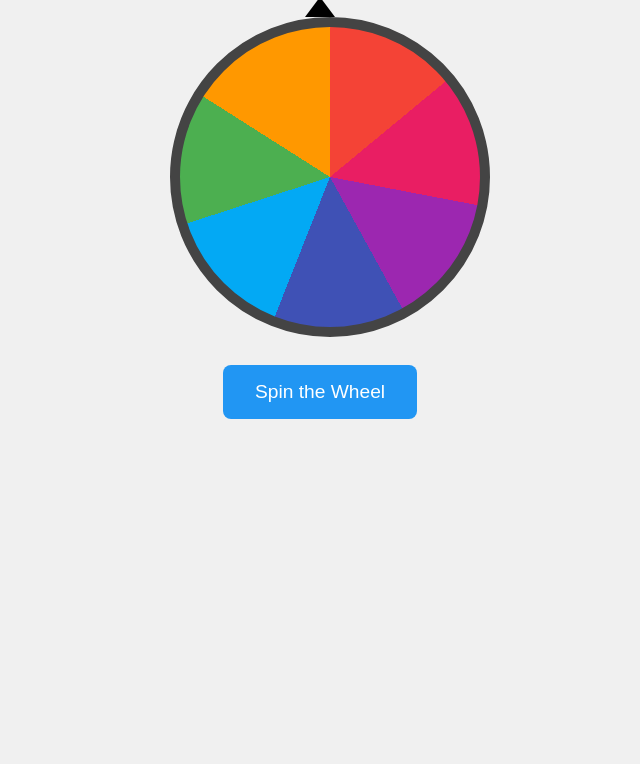
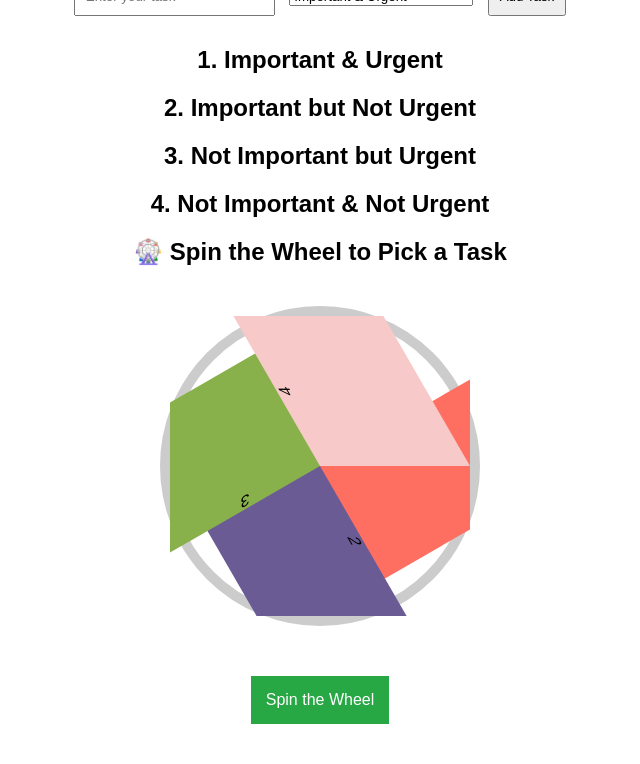
Before and after one commit to mahendrakanyal/decision_making, a plain HTML site: page index.html in a window 1280 px wide. Shown: the part 114-878 px from the top of the page, without its empty margins (320-960 px from the left). Before the commit the page ends 800 px from the top, so only its background shows below. Drawn offline with Linux system fonts and the light colour scheme.

Commit message:
enhanced page

```diff
--- a/index.html
+++ b/index.html
@@ -1,110 +1,128 @@
 <!DOCTYPE html>
 <html lang="en">
 <head>
-  <meta charset="UTF-8" />
-  <meta name="viewport" content="width=device-width, initial-scale=1.0"/>
-  <title>Life Decision Spinner</title>
+  <meta charset="UTF-8">
+  <title>Collaborative To-Do Task Spinner</title>
   <style>
-    body {
-      font-family: sans-serif;
-      text-align: center;
-      padding: 2rem;
-      background: #f0f0f0;
-    }
-
-    .wheel-container {
-      position: relative;
-      width: 300px;
-      height: 300px;
-      margin: 2rem auto;
-    }
-
-    .wheel {
-      width: 100%;
-      height: 100%;
-      border-radius: 50%;
-      border: 10px solid #444;
-      background: conic-gradient(
-        #f44336 0% 14%,
-        #e91e63 14% 28%,
-        #9c27b0 28% 42%,
-        #3f51b5 42% 56%,
-        #03a9f4 56% 70%,
-        #4caf50 70% 84%,
-        #ff9800 84% 100%
-      );
-      transition: transform 4s ease-out;
-    }
-
-    .arrow {
-      position: absolute;
-      top: -20px;
-      left: 50%;
-      transform: translateX(-50%);
-      width: 0;
-      height: 0;
-      border-left: 15px solid transparent;
-      border-right: 15px solid transparent;
-      border-bottom: 20px solid black;
-    }
-
-    button {
-      padding: 1rem 2rem;
-      font-size: 1.2rem;
-      background-color: #2196f3;
-      color: white;
-      border: none;
-      border-radius: 8px;
-      cursor: pointer;
-      margin-top: 1rem;
-    }
-
-    .result {
-      font-size: 1.5rem;
-      margin-top: 2rem;
-    }
+    body { font-family: Arial; text-align: center; margin: 20px; }
+    textarea, input, button { margin: 10px; padding: 10px; }
+    .category { margin-top: 20px; }
+    .task-list { list-style: none; padding: 0; }
+    .task { margin: 5px; }
+    .wheel { margin: 40px auto; width: 300px; height: 300px; border: 10px solid #ccc; border-radius: 50%; position: relative; }
+    .wheel div { position: absolute; width: 50%; height: 50%; top: 50%; left: 50%; transform-origin: 0% 0%; }
+    #spinBtn { padding: 15px; font-size: 16px; background-color: #28a745; color: white; border: none; cursor: pointer; }
+    #result { margin-top: 30px; font-size: 20px; font-weight: bold; }
   </style>
 </head>
 <body>
-  <h1>🎯 Life Decision Spinner</h1>
-  <div class="wheel-container">
-    <div class="arrow"></div>
-    <div class="wheel" id="wheel"></div>
+
+<h1>🧠 Life Decision Spinner – To-Do List</h1>
+
+<input type="text" id="taskInput" placeholder="Enter your task">
+<select id="categorySelect">
+  <option value="1">Important & Urgent</option>
+  <option value="2">Important but Not Urgent</option>
+  <option value="3">Not Important but Urgent</option>
+  <option value="4">Not Important & Not Urgent</option>
+</select>
+<button onclick="addTask()">Add Task</button>
+
+<div id="taskSections">
+  <div class="category">
+    <h2>1. Important & Urgent</h2>
+    <ul id="cat1" class="task-list"></ul>
   </div>
-  <button onclick="spin()">Spin the Wheel</button>
-  <div class="result" id="result"></div>
+  <div class="category">
+    <h2>2. Important but Not Urgent</h2>
+    <ul id="cat2" class="task-list"></ul>
+  </div>
+  <div class="category">
+    <h2>3. Not Important but Urgent</h2>
+    <ul id="cat3" class="task-list"></ul>
+  </div>
+  <div class="category">
+    <h2>4. Not Important & Not Urgent</h2>
+    <ul id="cat4" class="task-list"></ul>
+  </div>
+</div>
 
-  <script>
-    const decisions = [
-      "Text them back 😬",
-      "Don't do it 😌",
-      "Quit your job 😱",
-      "Order pizza 🍕",
-      "Take a nap 😴",
-      "Go to the gym 💪",
-      "Watch Netflix 📺"
-    ];
+<h2>🎡 Spin the Wheel to Pick a Task</h2>
+<div class="wheel" id="wheel">
+  <div style="transform: rotate(0deg) skewY(-30deg); background: #FF6F61;">1</div>
+  <div style="transform: rotate(90deg) skewY(-30deg); background: #6B5B95;">2</div>
+  <div style="transform: rotate(180deg) skewY(-30deg); background: #88B04B;">3</div>
+  <div style="transform: rotate(270deg) skewY(-30deg); background: #F7CAC9;">4</div>
+</div>
+<button id="spinBtn" onclick="spinWheel()">Spin the Wheel</button>
 
-    let spinning = false;
+<div id="result"></div>
 
-    function spin() {
-      if (spinning) return;
-      spinning = true;
+<script>
+  const categories = {
+    1: [],
+    2: [],
+    3: [],
+    4: []
+  };
 
-      const wheel = document.getElementById("wheel");
-      const result = document.getElementById("result");
+  function addTask() {
+    const taskInput = document.getElementById('taskInput');
+    const category = document.getElementById('categorySelect').value;
+    const taskText = taskInput.value.trim();
+    if (!taskText) return;
+    categories[category].push(taskText);
+    updateTasks();
+    taskInput.value = '';
+  }
 
-      const randomDeg = Math.floor(Math.random() * 360 + 1080); // Multiple spins
-      wheel.style.transform = `rotate(${randomDeg}deg)`;
+  function deleteTask(category, index) {
+    categories[category].splice(index, 1);
+    updateTasks();
+  }
 
-      setTimeout(() => {
-        const finalDeg = randomDeg % 360;
-        const segment = Math.floor(finalDeg / (360 / decisions.length));
-        const selected = decisions[decisions.length - 1 - segment]; // Reverse order for clockwise
-        result.textContent = "💡 Decision: " + selected;
-        spinning = false;
-      }, 4000);
+  function updateTasks() {
+    for (let i = 1; i <= 4; i++) {
+      const list = document.getElementById('cat' + i);
+      list.innerHTML = '';
+      categories[i].forEach((task, idx) => {
+        const li = document.createElement('li');
+        li.className = 'task';
+        li.textContent = task + " ";
+        const del = document.createElement('button');
+        del.textContent = '❌';
+        del.onclick = () => deleteTask(i, idx);
+        li.appendChild(del);
+        list.appendChild(li);
+      });
     }
-  </script>
+  }
+
+  function spinWheel() {
+    const totalTasks = [].concat(...Object.values(categories));
+    if (totalTasks.length === 0) {
+      document.getElementById('result').textContent = 'No tasks available!';
+      return;
+    }
+
+    const categoryIndex = Math.floor(Math.random() * 4) + 1;
+    const tasks = categories[categoryIndex];
+
+    if (tasks.length === 0) {
+      document.getElementById('result').textContent = `Category ${categoryIndex} was selected, but it has no tasks. Try again!`;
+      return;
+    }
+
+    const task = tasks[Math.floor(Math.random() * tasks.length)];
+    document.getElementById('result').textContent = `🎯 Finish this task from Category ${categoryIndex}: "${task}"`;
+
+    // Simple spin animation (optional)
+    const wheel = document.getElementById('wheel');
+    const angle = 360 * 5 + (categoryIndex - 1) * 90; // 5 full spins + section
+    wheel.style.transition = 'transform 3s ease-out';
+    wheel.style.transform = `rotate(${angle}deg)`;
+  }
+</script>
+
 </body>
 </html>
```
